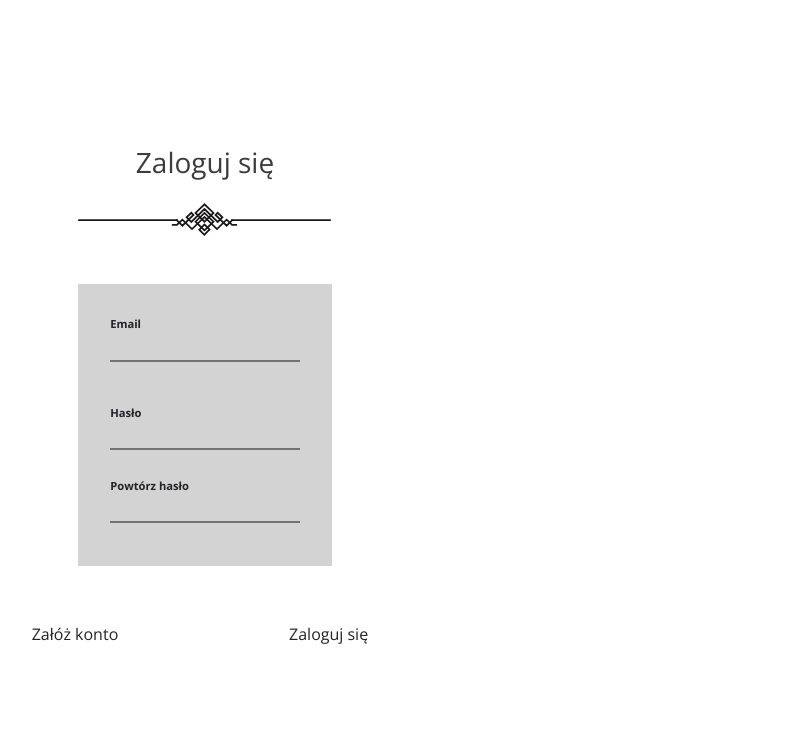
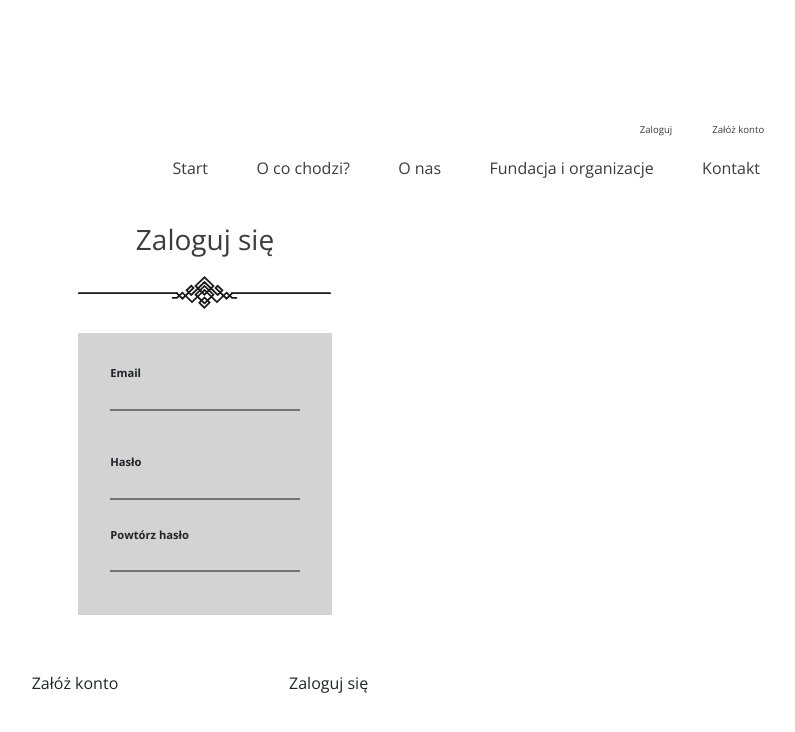
Before and after one commit to Robert-Bobrowicz/Portfolio_Lab_CL, a React (Create React App) app in the folder portfolio_lab/: page /register in a window 1280 px wide. Shown: the top 732 px of the page, without its empty margins (435-1230 px from the left). Built offline with nearby package versions, Linux system fonts and the light colour scheme.

Commit message:
login and register style

```diff
--- a/portfolio_lab/src/components/Login.js
+++ b/portfolio_lab/src/components/Login.js
@@ -1,6 +1,7 @@
 import React, {useState} from 'react';
 import {Container, Row, Col} from "react-bootstrap";
 import decoration from "../assets/Decoration.svg";
+import HomeNavigationHeader from "./Home_Navigation_Header";
 
 const Login = () => {
     const [email, setEmail] = useState('');
@@ -20,6 +21,11 @@ const Login = () => {
 
     return (
         <Container fluid className="userLogin">
+            <Row className="userLoginNav">
+                <Col>
+                    <HomeNavigationHeader />
+                </Col>
+            </Row>
             <Row>
                 <Col className="loginPanel">
                     <h3>Zaloguj się</h3>
--- a/portfolio_lab/src/components/Register.js
+++ b/portfolio_lab/src/components/Register.js
@@ -1,6 +1,7 @@
 import React, {useState} from 'react';
 import {Container, Row, Col} from "react-bootstrap";
 import decoration from "../assets/Decoration.svg";
+import HomeNavigationHeader from "./Home_Navigation_Header";
 
 const Register = () => {
     const [email, setEmail] = useState('');
@@ -20,6 +21,11 @@ const Register = () => {
 
     return (
         <Container fluid className="userLogin">
+            <Row className="userLoginNav">
+                <Col>
+                    <HomeNavigationHeader />
+                </Col>
+            </Row>
             <Row>
                 <Col className="loginPanel">
                     <h3>Zaloguj się</h3>
--- a/portfolio_lab/src/scss/_login.scss
+++ b/portfolio_lab/src/scss/_login.scss
@@ -9,6 +9,12 @@
   height: 100vh;
 }
 
+.userLoginNav {
+  width: 100%;
+  margin-top: 0.2rem;
+  margin-bottom: 2rem;
+}
+
 .loginPanel {
   display: flex;
   flex-direction: column;
@@ -17,12 +23,12 @@
 }
 
 .loginPanel > h3 {
-  margin-bottom: 1.5rem;
+  margin-bottom: 1.2rem;
   color: $color5;
 }
 
 .loginPanel > img {
-  margin-bottom: 3rem;
+  margin-bottom: 1.5rem;
 }
 
 .loginPanel div:nth-child(1) {
@@ -33,7 +39,7 @@
 .loginEmail, .loginPassword {
   display: flex;
   flex-direction: column;
-  margin-bottom: 1.2rem;
+  // margin-bottom: 1.2rem;
   padding-right: 1rem;
   padding-left: 1rem;
   font-size: 0.7rem;
--- a/portfolio_lab/src/scss/_register.scss
+++ b/portfolio_lab/src/scss/_register.scss
@@ -17,12 +17,12 @@
 }
 
 .loginPanel > h3 {
-  margin-bottom: 1.5rem;
+  margin-bottom: 1.2rem;
   color: $color5;
 }
 
 .loginPanel > img {
-  margin-bottom: 3rem;
+  margin-bottom: 1.5rem;
 }
 
 .loginPanel div:nth-child(1) {
--- a/portfolio_lab/src/scss/main.scss
+++ b/portfolio_lab/src/scss/main.scss
@@ -11,6 +11,7 @@
 @import "foundations";
 @import "contact";
 @import "login";
+@import "register";
 
 
 body {
```
